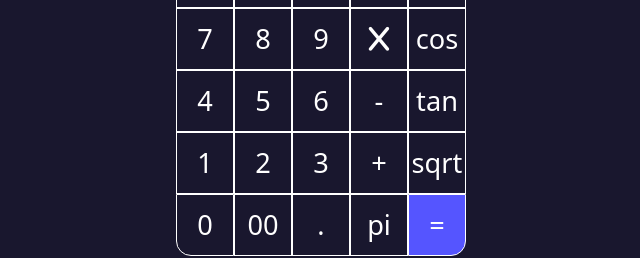
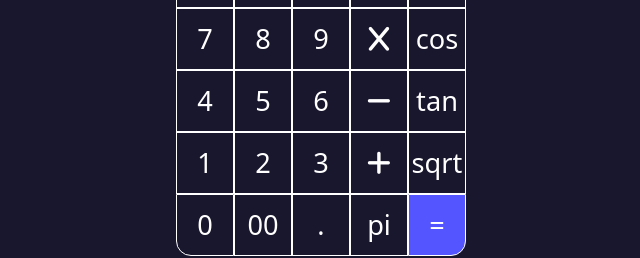
Before and after one commit to akmalxon770/kalkulyator, a plain HTML site: page index.html in a window 1280 px wide. Shown: the part 227-485 px from the top of the page, 319-959 px from the left. Drawn offline with Linux system fonts and the light colour scheme; a web font is replaced by a local one.

Commit message:
Update index.html

```diff
--- a/index.html
+++ b/index.html
@@ -30,12 +30,12 @@
             <div class="button">4</div>
             <div class="button">5</div>
             <div class="button">6</div>
-            <div class="button">-</div>
+            <div class="button"><i class="fa-solid fa-minus"></i></div>
             <div class="button">tan</div>
             <div class="button">1</div>
             <div class="button">2</div>
             <div class="button">3</div>
-            <div class="button">+</div>
+            <div class="button"><i class="fa-solid fa-plus"></i></div>
             <div class="button">sqrt</div>
             <div class="button left">0</div>
             <div class="button ">00</div>
```
